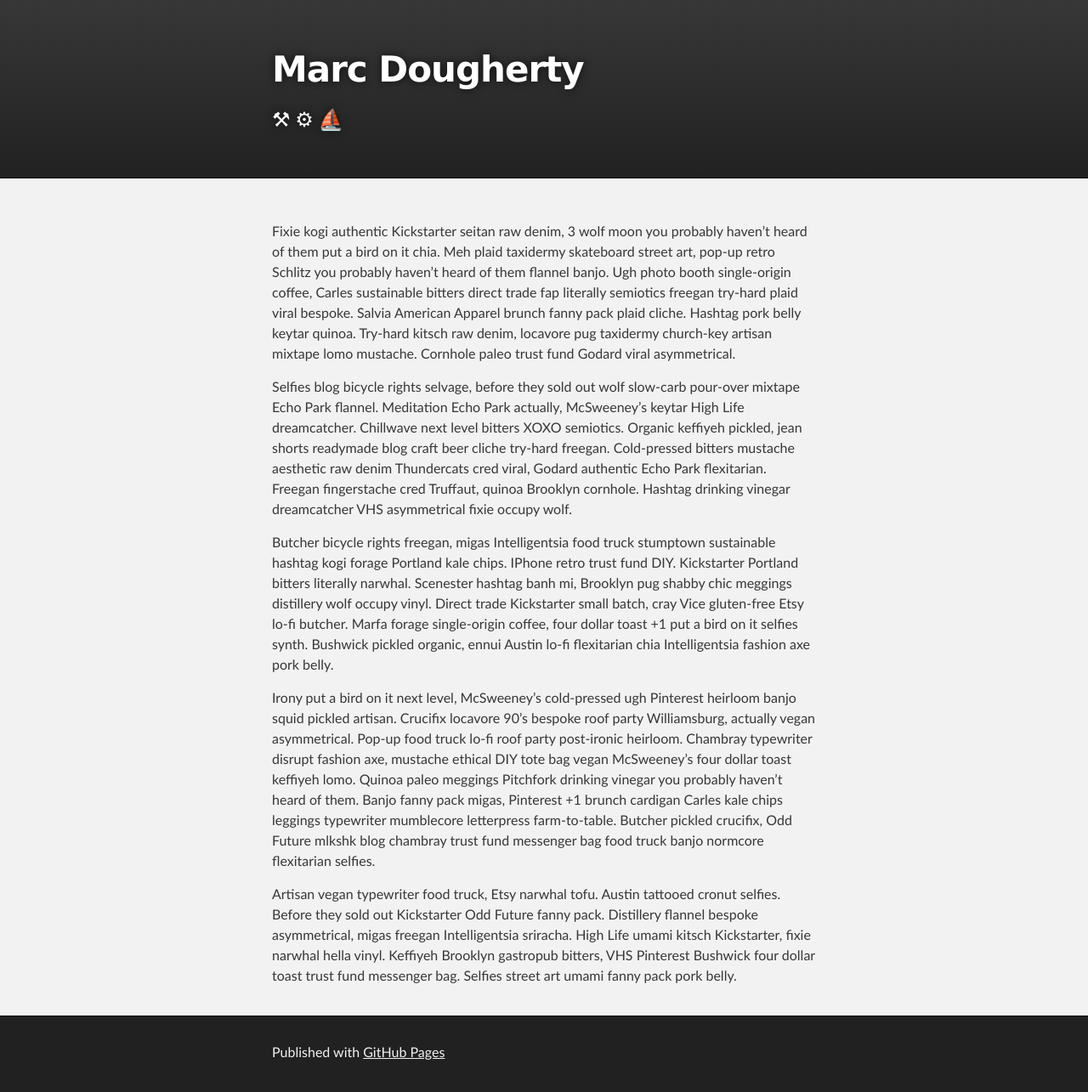
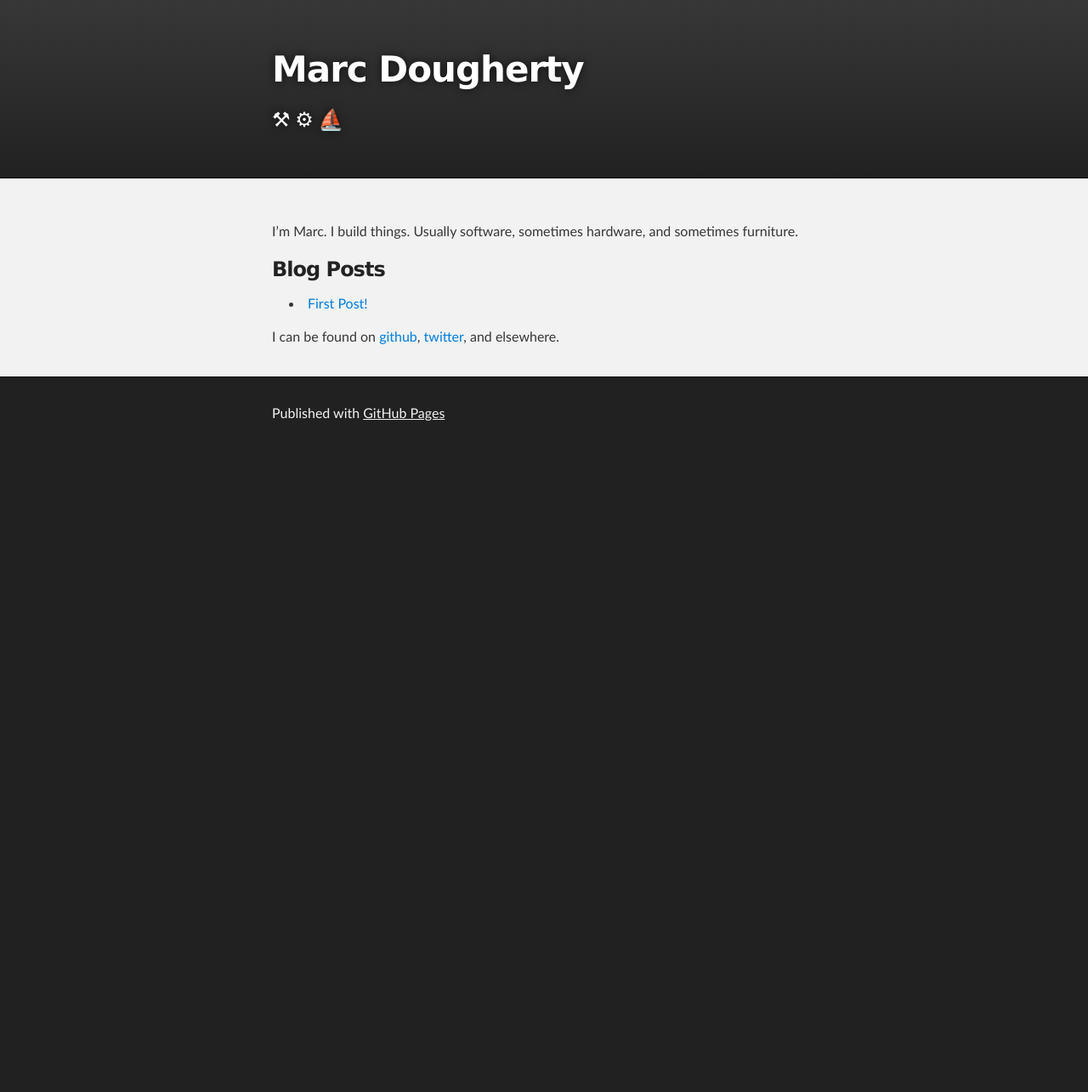
Before and after one commit to marcdougherty/marcdougherty.github.io, a Jekyll site: the page built from index.md, in a window 1280 px wide. Shown: the whole page at 85% size. Built offline with Jekyll 4.4.1, drawn with Linux system fonts in a browser that asks for light colours; Markdown is read by kramdown in place of the engine named in the settings; after the commit the page ends 900 px from its top, so only the background shows below that.

Commit message:
move from html index to markdown.

```diff
--- a/index.md
+++ b/index.md
@@ -1,13 +1,16 @@
 ---
-title: Hipster ipsum.
+title: muncus.github.io
 layout: stock
 ---
-Fixie kogi authentic Kickstarter seitan raw denim, 3 wolf moon you probably haven't heard of them put a bird on it chia. Meh plaid taxidermy skateboard street art, pop-up retro Schlitz you probably haven't heard of them flannel banjo. Ugh photo booth single-origin coffee, Carles sustainable bitters direct trade fap literally semiotics freegan try-hard plaid viral bespoke. Salvia American Apparel brunch fanny pack plaid cliche. Hashtag pork belly keytar quinoa. Try-hard kitsch raw denim, locavore pug taxidermy church-key artisan mixtape lomo mustache. Cornhole paleo trust fund Godard viral asymmetrical.
 
-Selfies blog bicycle rights selvage, before they sold out wolf slow-carb pour-over mixtape Echo Park flannel. Meditation Echo Park actually, McSweeney's keytar High Life dreamcatcher. Chillwave next level bitters XOXO semiotics. Organic keffiyeh pickled, jean shorts readymade blog craft beer cliche try-hard freegan. Cold-pressed bitters mustache aesthetic raw denim Thundercats cred viral, Godard authentic Echo Park flexitarian. Freegan fingerstache cred Truffaut, quinoa Brooklyn cornhole. Hashtag drinking vinegar dreamcatcher VHS asymmetrical fixie occupy wolf.
+I'm Marc. I build things. Usually software, sometimes hardware, and sometimes furniture.
 
-Butcher bicycle rights freegan, migas Intelligentsia food truck stumptown sustainable hashtag kogi forage Portland kale chips. IPhone retro trust fund DIY. Kickstarter Portland bitters literally narwhal. Scenester hashtag banh mi, Brooklyn pug shabby chic meggings distillery wolf occupy vinyl. Direct trade Kickstarter small batch, cray Vice gluten-free Etsy lo-fi butcher. Marfa forage single-origin coffee, four dollar toast +1 put a bird on it selfies synth. Bushwick pickled organic, ennui Austin lo-fi flexitarian chia Intelligentsia fashion axe pork belly.
 
-Irony put a bird on it next level, McSweeney's cold-pressed ugh Pinterest heirloom banjo squid pickled artisan. Crucifix locavore 90's bespoke roof party Williamsburg, actually vegan asymmetrical. Pop-up food truck lo-fi roof party post-ironic heirloom. Chambray typewriter disrupt fashion axe, mustache ethical DIY tote bag vegan McSweeney's four dollar toast keffiyeh lomo. Quinoa paleo meggings Pitchfork drinking vinegar you probably haven't heard of them. Banjo fanny pack migas, Pinterest +1 brunch cardigan Carles kale chips leggings typewriter mumblecore letterpress farm-to-table. Butcher pickled crucifix, Odd Future mlkshk blog chambray trust fund messenger bag food truck banjo normcore flexitarian selfies.
+### Blog Posts
 
-Artisan vegan typewriter food truck, Etsy narwhal tofu. Austin tattooed cronut selfies. Before they sold out Kickstarter Odd Future fanny pack. Distillery flannel bespoke asymmetrical, migas freegan Intelligentsia sriracha. High Life umami kitsch Kickstarter, fixie narwhal hella vinyl. Keffiyeh Brooklyn gastropub bitters, VHS Pinterest Bushwick four dollar toast trust fund messenger bag. Selfies street art umami fanny pack pork belly.
+{% for post in site.posts %}
+* [{{ post.title }}]({{ post.url }})
+{% endfor %}
+
+I can be found on [github](http://github.com/muncus), [twitter](http://twitter.com/muncus),
+and elsewhere.
```
Also changed, not shown: index.html (deleted, +0 -13 lines).
